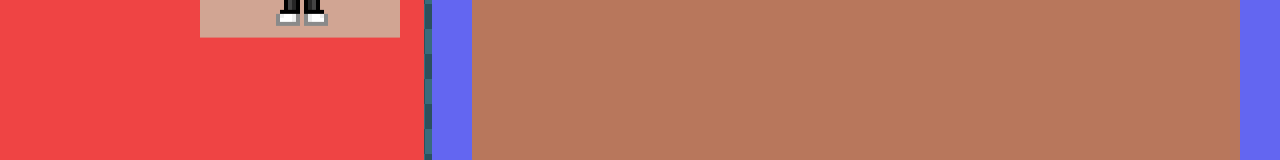
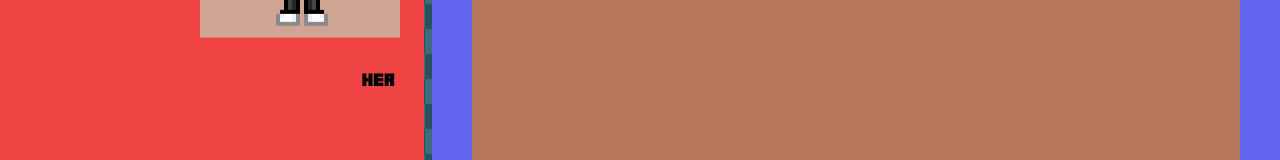
Before and after one commit to herzliyaaa/dev-portfolio, a React (Create React App) app: page / in a window 1280 px wide. Shown: the part 396-556 px from the top of the page. Built offline with nearby package versions, Linux system fonts and the light colour scheme.

Commit message:
Created an effect on text

```diff
--- a/package.json
+++ b/package.json
@@ -12,6 +12,7 @@
     "react-dom": "^18.2.0",
     "react-intersection-observer": "^9.4.0",
     "react-scripts": "5.0.1",
+    "typewriter-effect": "^2.20.1",
     "web-vitals": "^2.1.4"
   },
   "scripts": {
--- a/src/components/HomePage.component.jsx
+++ b/src/components/HomePage.component.jsx
@@ -1,5 +1,5 @@
 import LogoAnimation from '../sub-components/LogoAnimation.sub-component';
-import TypingAnimation from '../sub-components/TypingEffect.sub-component'
+import Typewriter from '../sub-components/TypingEffect.sub-component'
 import PropTypes from 'prop-types';
 
 const HomePage = name => {
@@ -11,7 +11,7 @@ const HomePage = name => {
         </div>
 
         <div className="flex items-end p-2 m-2">
-        <TypingAnimation/>
+        <Typewriter/>
         </div>
       </div>
 
@@ -21,6 +21,7 @@ const HomePage = name => {
         </div>
       </div>
     </section>
+
   );
 };
 
--- a/src/sub-components/TypingEffect.sub-component.jsx
+++ b/src/sub-components/TypingEffect.sub-component.jsx
@@ -1,56 +1,20 @@
-import { useState, useEffect } from 'react';
-import { motion, AnimatePresence } from 'framer-motion';
+import Typewriter from 'typewriter-effect';
 
-const TypingAnimation = () => {
-  const [text, setText] = useState("");
-  const words = ["This is a typing animation.", "Now it erases.", "And types another word."];
-  const [currentWordIndex, setCurrentWordIndex] = useState(0);
-  const [showCaret, setShowCaret] = useState(true);
-
-  useEffect(() => {
-    const word = words[currentWordIndex];
-    let currentIndex = 0;
-
-    const interval = setInterval(() => {
-      if (currentIndex <= word.length) {
-        setText(word.slice(0, currentIndex));
-        currentIndex++;
-      } else {
-        clearInterval(interval);
-        setTimeout(() => {
-          setCurrentWordIndex((prevIndex) => (prevIndex + 1) % words.length);
-          setText("");
-        }, 1000); // Delay before typing the next word
-      }
-    }, 100); // Typing speed
-
-    return () => clearInterval(interval);
-  }, [currentWordIndex]);
-
-  useEffect(() => {
-    const caretInterval = setInterval(() => {
-      setShowCaret((prev) => !prev);
-    }, 500); // Blinking speed
-
-    return () => clearInterval(caretInterval);
-  }, []);
-
+const TypeWriter = () => {
   return (
     <div>
-      <AnimatePresence exitBeforeEnter>
-        <motion.span
-          key={text}
-          initial={{ opacity: 0, y: 20 }}
-          animate={{ opacity: 1, y: 0 }}
-          exit={{ opacity: 0, y: -20 }}
-        >
-          {text}
-          {showCaret && '|'}
-        </motion.span>
-      </AnimatePresence>
+      <Typewriter
+        onInit={typewriter => {
+          typewriter
+            .typeString('Web Developer')
+            .pauseFor(1000)
+            .deleteAll()
+            .typeString('Herzlia Jane Barangan')
+            .start();
+        }}
+      />
     </div>
   );
 };
 
-
-export default TypingAnimation;
+export default TypeWriter;
```
Also changed, not shown: test.txt (added), 1 other file (tests, documents, lock files or other folders).
